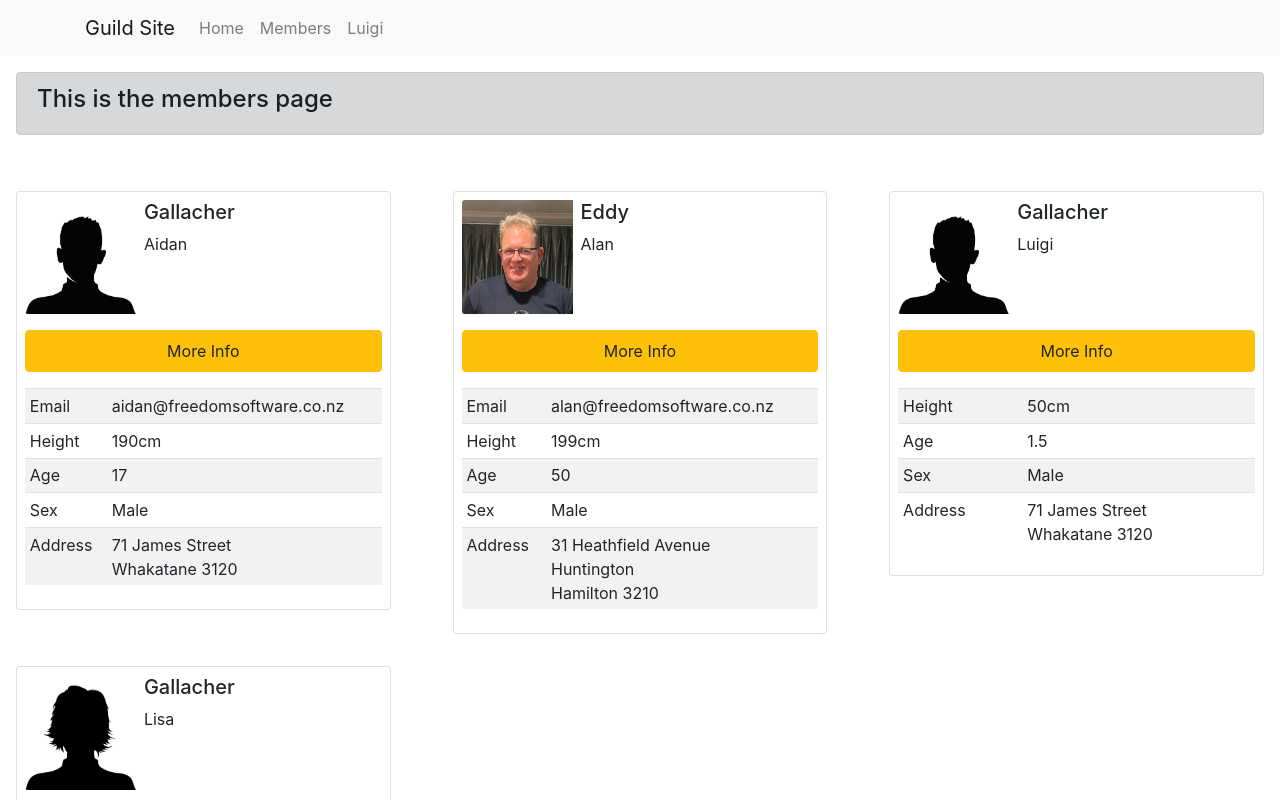
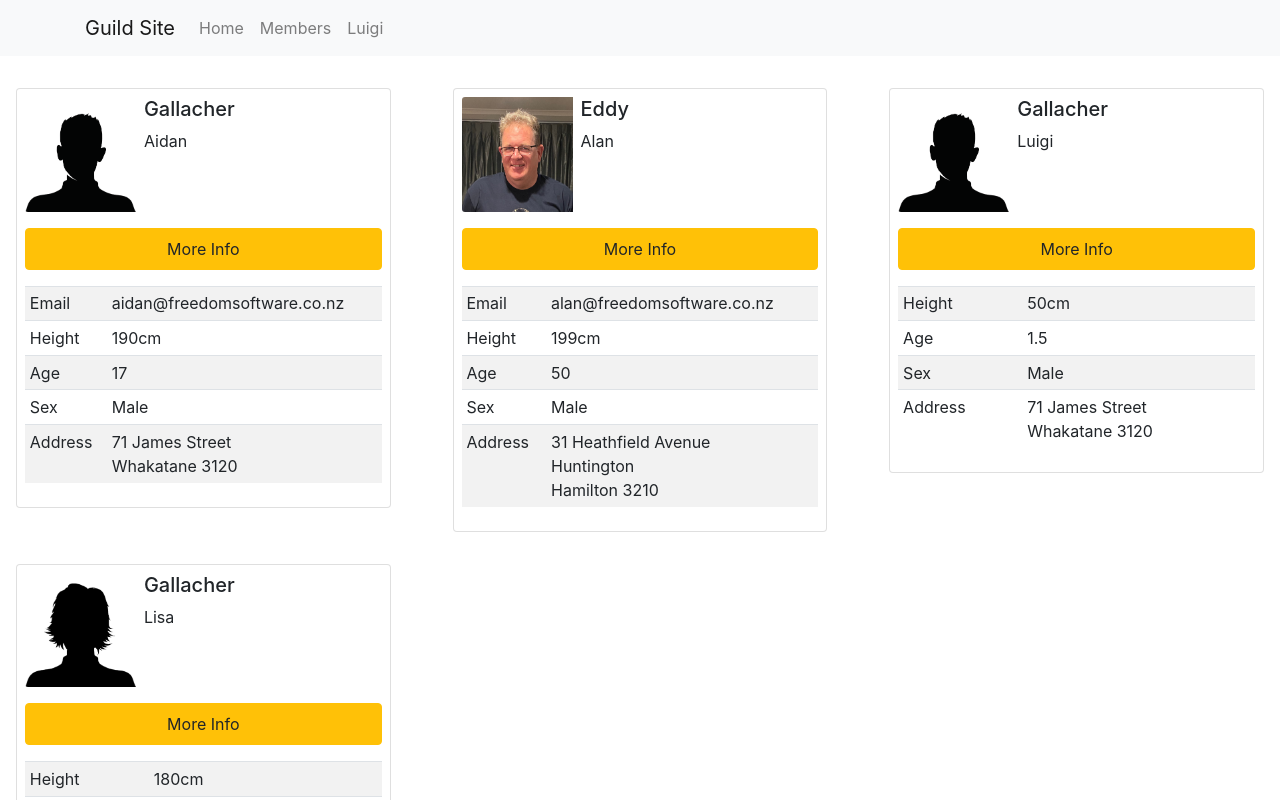
Before and after one commit to FlorpWasTaken/alanproject, an Angular app: page /members in a window 1280 px wide. Shown: the top 800 px of the page. Built offline with nearby package versions, Linux system fonts and the light colour scheme.

Commit message:
removed members header

```diff
--- a/src/app/members/members.component.html
+++ b/src/app/members/members.component.html
@@ -1,7 +1,3 @@
-<div class="alert alert-dark m-3">
-  <h4>This is the members page</h4>
-</div>
-<br>
 <div class="row">
   <app-member
     *ngFor="let member of members"
```
